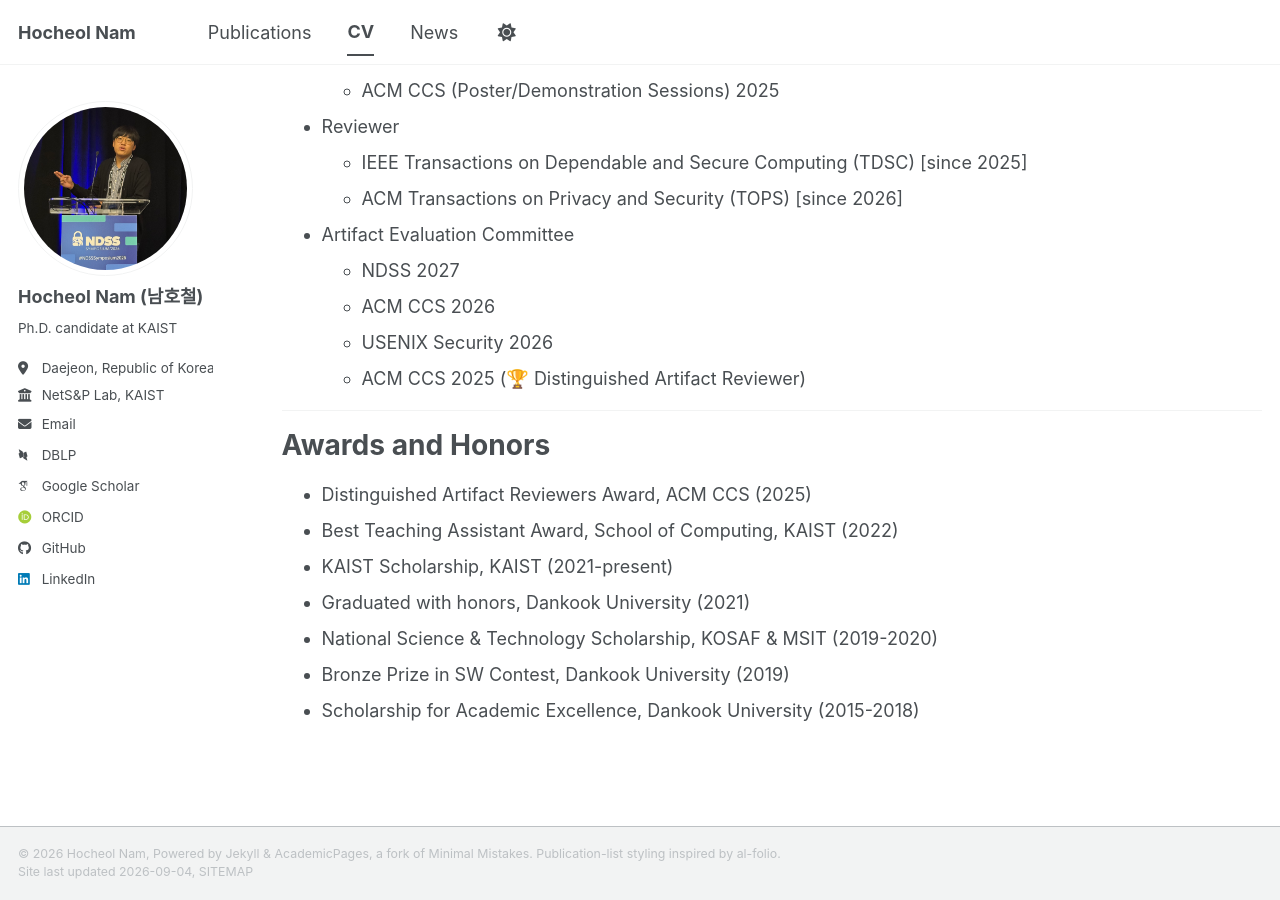
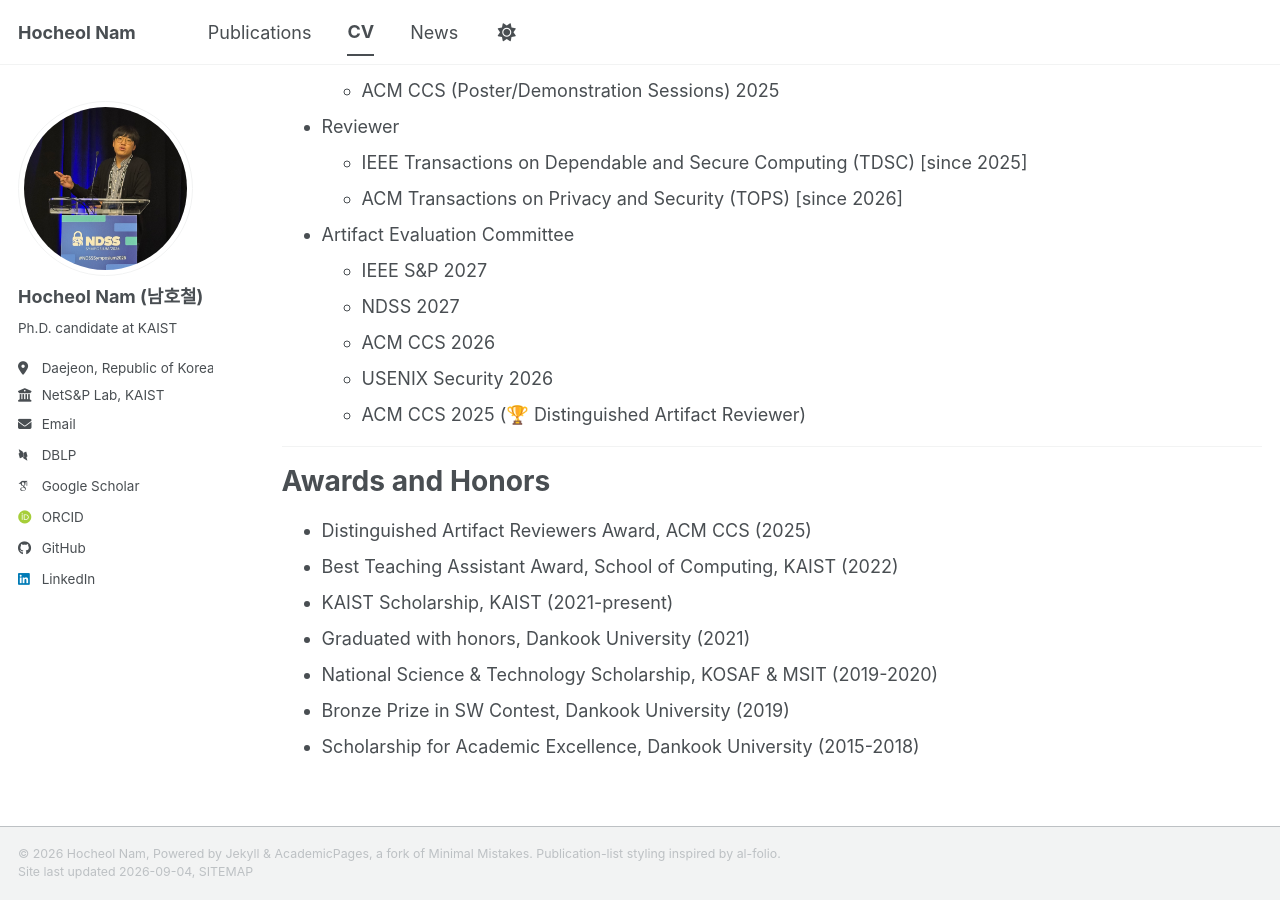
Before and after one commit to hcnam/hcnam.github.io, a Jekyll site: the page built from _pages/cv.md, in a window 1280 px wide and 900 px high, scrolled down 2698 px. Built offline with Jekyll 4.4.1, drawn with Linux system fonts in a browser that asks for light colours; some web fonts are replaced; a script that is not in the unit is left out.

Commit message:
Update cv.md

```diff
--- a/_pages/cv.md
+++ b/_pages/cv.md
@@ -78,6 +78,7 @@ Academic Service
   * IEEE Transactions on Dependable and Secure Computing (TDSC) [since 2025]
   * ACM Transactions on Privacy and Security (TOPS) [since 2026]
 * Artifact Evaluation Committee
+  * IEEE S&P 2027
   * NDSS 2027
   * ACM CCS 2026
   * USENIX Security 2026
```
